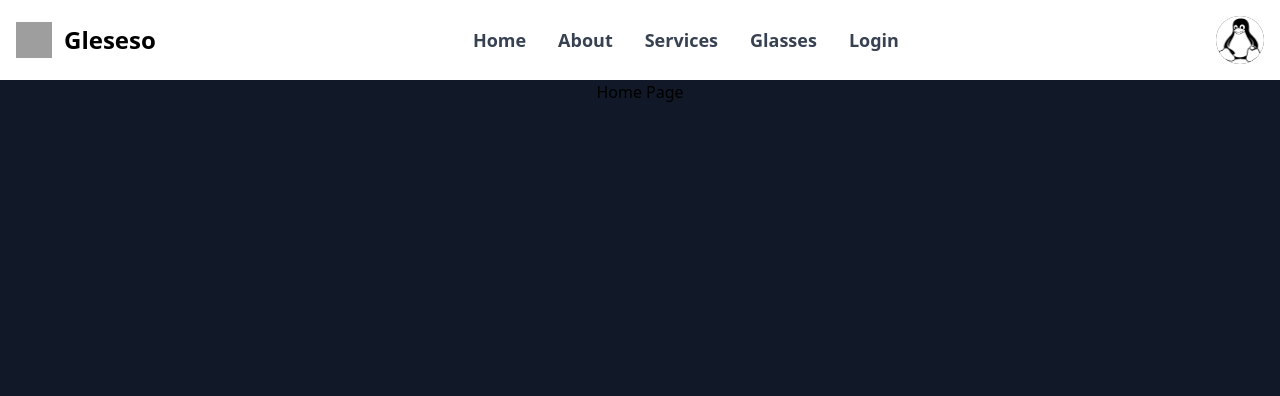
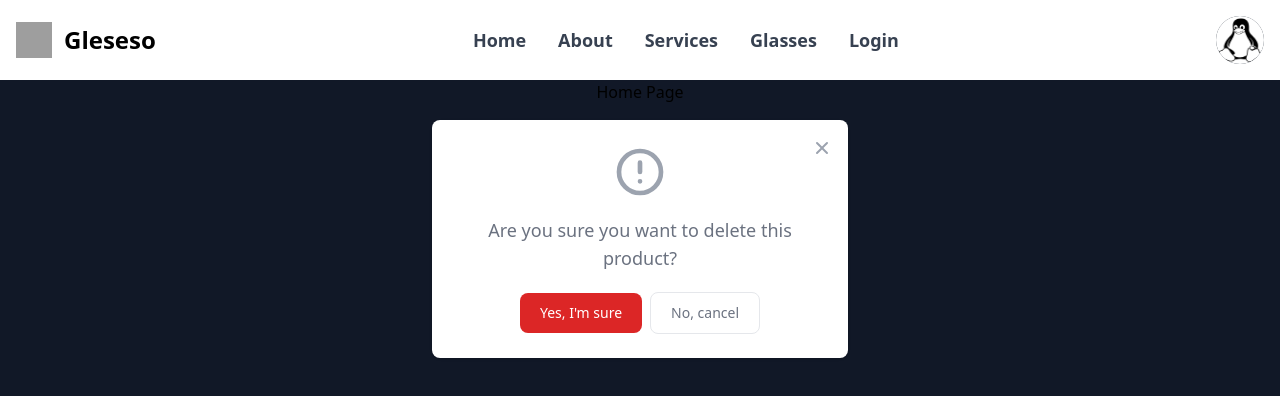
Before and after one commit to msakac/sunglass-shop, a Next.js app: page / in a window 1280 px wide. Shown: the top 396 px of the page. Built offline with nearby package versions, Linux system fonts and the light colour scheme; grey boxes are pictures that could not be loaded.

Commit message:
Added modal

```diff
--- /dev/null
+++ b/components/Modal/Modal.tsx
@@ -0,0 +1,55 @@
+import React from 'react';
+
+export default function Modal() {
+  return (
+    <div
+      id="popup-modal"
+      data-tabIndex="-1"
+      className="overflow-y-auto overflow-x-hidden m-auto z-50 md:inset-0 flex justify-center h-modal md:h-full">
+      <div className="relative p-4 w-full max-w-md h-full md:h-auto">
+        <div className="relative bg-white rounded-lg shadow dark:bg-gray-700">
+          <button
+            type="button"
+            className="absolute top-3 right-2.5 text-gray-400 bg-transparent hover:bg-gray-200 hover:text-gray-900 rounded-lg text-sm p-1.5 ml-auto inline-flex items-center dark:hover:bg-gray-800 dark:hover:text-white"
+            data-modal-toggle="popup-modal">
+            <svg aria-hidden="true" className="w-5 h-5" fill="currentColor" viewBox="0 0 20 20" xmlns="http://www.w3.org/2000/svg">
+              <path
+                fill-rule="evenodd"
+                d="M4.293 4.293a1 1 0 011.414 0L10 8.586l4.293-4.293a1 1 0 111.414 1.414L11.414 10l4.293 4.293a1 1 0 01-1.414 1.414L10 11.414l-4.293 4.293a1 1 0 01-1.414-1.414L8.586 10 4.293 5.707a1 1 0 010-1.414z"
+                clip-rule="evenodd"></path>
+            </svg>
+            <span className="sr-only">Close modal</span>
+          </button>
+          <div className="p-6 text-center">
+            <svg
+              aria-hidden="true"
+              className="mx-auto mb-4 w-14 h-14 text-gray-400 dark:text-gray-200"
+              fill="none"
+              stroke="currentColor"
+              viewBox="0 0 24 24"
+              xmlns="http://www.w3.org/2000/svg">
+              <path
+                stroke-linecap="round"
+                stroke-linejoin="round"
+                stroke-width="2"
+                d="M12 8v4m0 4h.01M21 12a9 9 0 11-18 0 9 9 0 0118 0z"></path>
+            </svg>
+            <h3 className="mb-5 text-lg font-normal text-gray-500 dark:text-gray-400">Are you sure you want to delete this product?</h3>
+            <button
+              data-modal-toggle="popup-modal"
+              type="button"
+              className="text-white bg-red-600 hover:bg-red-800 focus:ring-4 focus:outline-none focus:ring-red-300 dark:focus:ring-red-800 font-medium rounded-lg text-sm inline-flex items-center px-5 py-2.5 text-center mr-2">
+              Yes, I'm sure
+            </button>
+            <button
+              data-modal-toggle="popup-modal"
+              type="button"
+              className="text-gray-500 bg-white hover:bg-gray-100 focus:ring-4 focus:outline-none focus:ring-gray-200 rounded-lg border border-gray-200 text-sm font-medium px-5 py-2.5 hover:text-gray-900 focus:z-10 dark:bg-gray-700 dark:text-gray-300 dark:border-gray-500 dark:hover:text-white dark:hover:bg-gray-600 dark:focus:ring-gray-600">
+              No, cancel
+            </button>
+          </div>
+        </div>
+      </div>
+    </div>
+  );
+}
--- a/pages/index.tsx
+++ b/pages/index.tsx
@@ -4,6 +4,7 @@
 import Head from 'next/head';
 import { HomepageHead } from '../helpers/head-data';
 import GlassesForm from '../components/Glasses/GlassesForm/GlassesForm';
+import Modal from '../components/Modal/Modal';
 
 const HomePage: NextPage = () => {
   return (
@@ -14,6 +15,7 @@
       </Head>
       <Layout>
         <h1>Home Page</h1>
+        <Modal />
       </Layout>
     </Fragment>
   );
```
